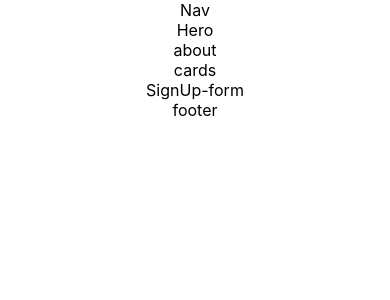
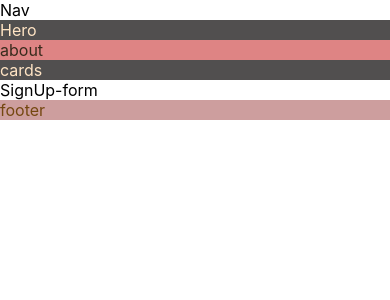
Before and after one commit to Mr-Zee/masterwithmentors, a React (Create React App) app: page / in a window 390 px wide. Shown: the top 300 px of the page. Built offline with nearby package versions, Linux system fonts and the light colour scheme.

Commit message:
navbar alignment and responsiveness

```diff
--- a/src/App.css
+++ b/src/App.css
@@ -1,38 +1,58 @@
-.App {
-  text-align: center;
+body {
+  margin: 0;
+  padding: 0;
 }
 
-.App-logo {
-  height: 40vmin;
-  pointer-events: none;
+.section {
+  display: flex;
+}
+/* ----------------------NAV BAR-----------------*/
+.navbar {
+  color: aliceblue;
+  background: #000;
+  display: flex;
+  justify-content: space-between;
+  align-items: center;
+  padding: 16px;
 }
 
-@media (prefers-reduced-motion: no-preference) {
-  .App-logo {
-    animation: App-logo-spin infinite 20s linear;
+.navbar .nav-item {
+  margin: 8px 16px;
+  text-decoration: none;
+  color: aliceblue;
+}
+.navbar .reg-btn {
+  height: 30px;
+}
+
+@media screen and (max-width: 612px) {
+  .navbar {
+    flex-direction: column;
+  }
+  .nav-items {
+    display: flex;
+    flex-direction: column;
   }
 }
 
-.App-header {
-  background-color: #282c34;
-  min-height: 100vh;
-  display: flex;
-  flex-direction: column;
-  align-items: center;
-  justify-content: center;
-  font-size: calc(10px + 2vmin);
-  color: white;
+.hero {
+  background: rgb(81, 79, 79);
+  color: bisque;
+}
+.about {
+  background: rgb(222, 132, 132);
+  color: rgb(56, 43, 28);
 }
 
-.App-link {
-  color: #61dafb;
+.cards {
+  background: rgb(81, 79, 79);
+  color: bisque;
 }
-
-@keyframes App-logo-spin {
-  from {
-    transform: rotate(0deg);
-  }
-  to {
-    transform: rotate(360deg);
-  }
+.sign-up {
+  background: rgb(70, 33, 33);
+  color: rgb(216, 200, 181);
 }
+.footer {
+  background: rgb(205, 158, 158);
+  color: rgb(116, 71, 16);
+}
```
Also changed, not shown: src/Navbar.jsx (added, +26 -0 lines).
